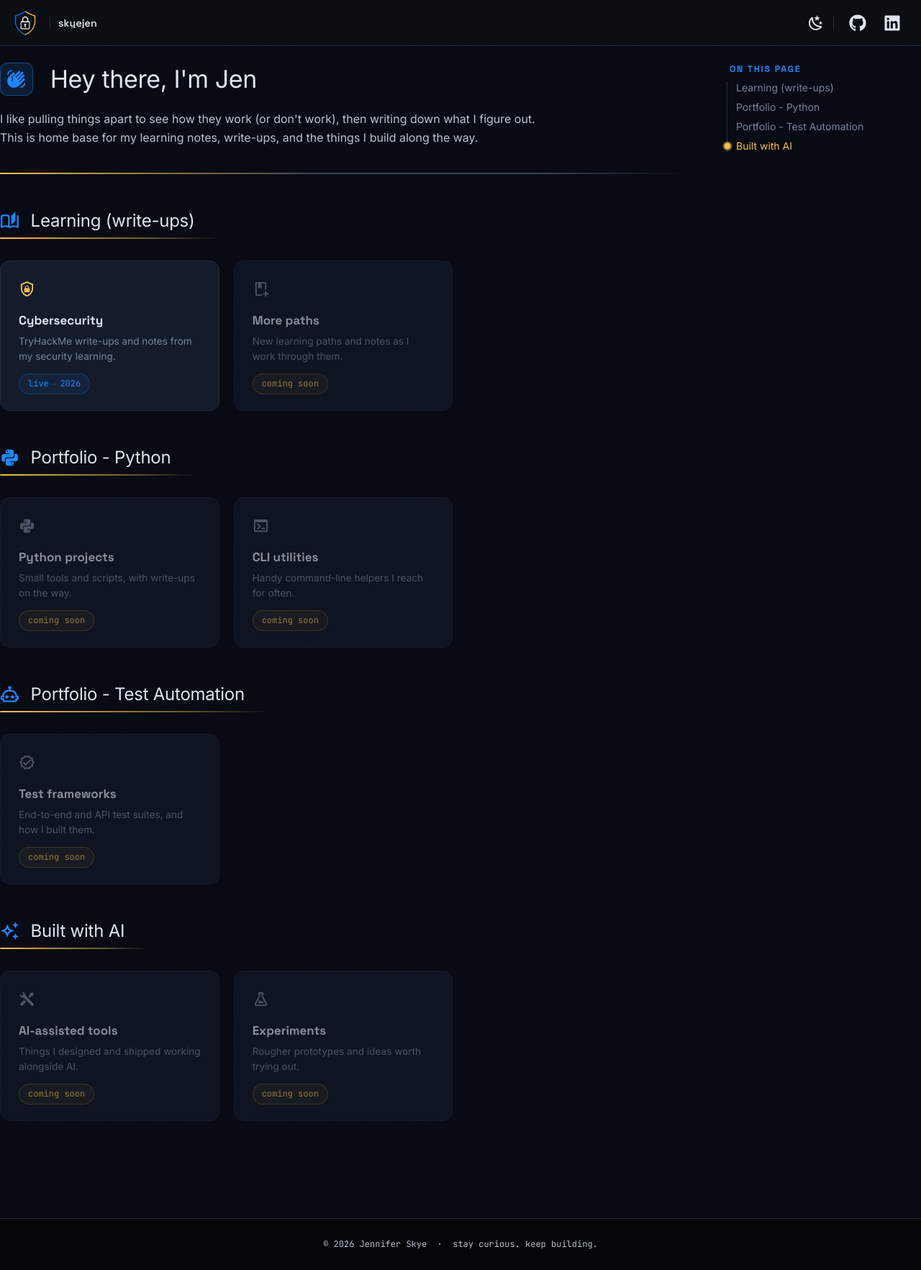
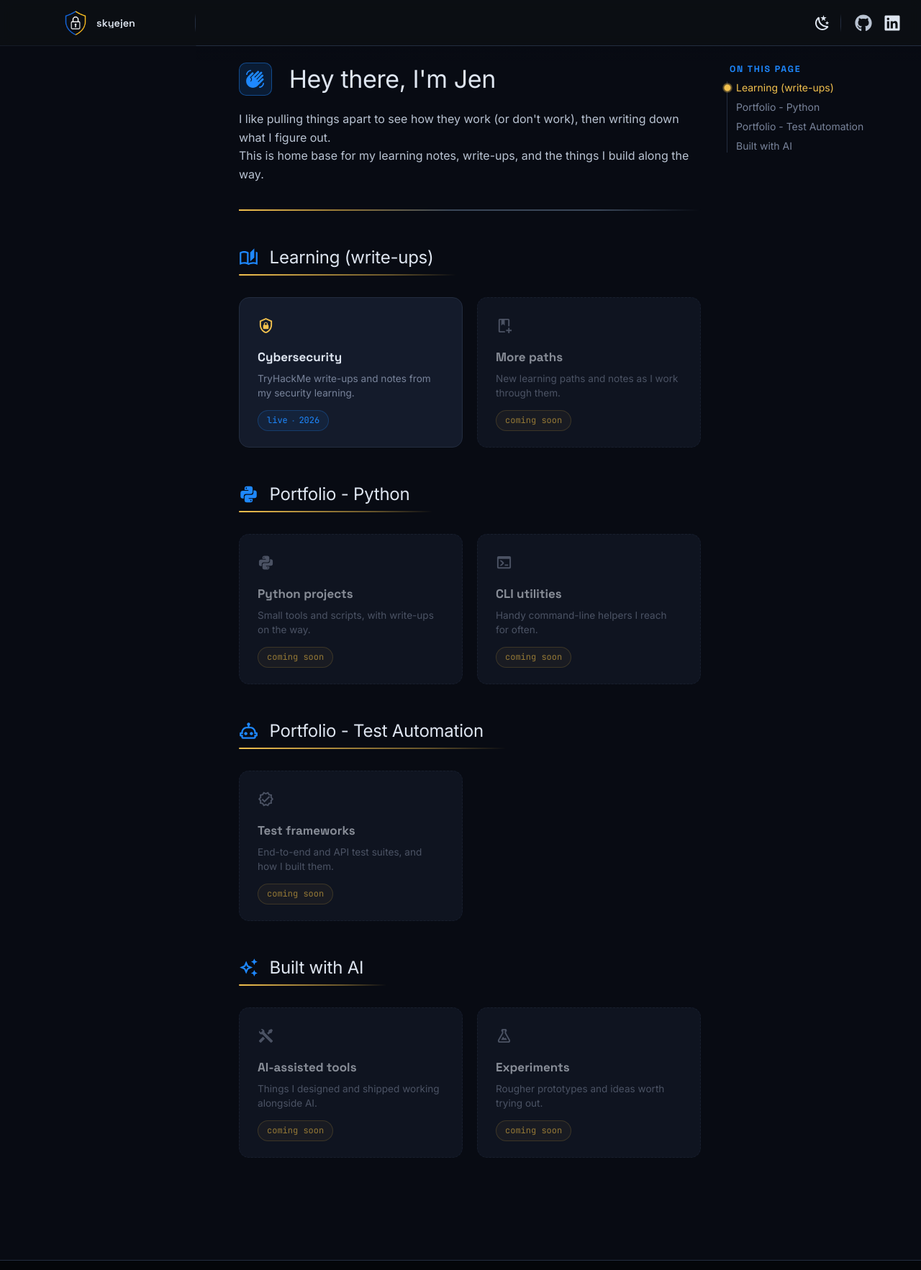
Before and after one commit to skyejen/skyejen.github.io, an MkDocs documentation site: the page built from docs/index.md, in a window 1280 px wide. Shown: the whole page at 72% size. Built offline with MkDocs 1.6.1 and Material for MkDocs 9.7.7, drawn with Linux system fonts in a browser that asks for light colours.

Commit message:
fix: match to cybersec design

```diff
--- a/docs/stylesheets/extra.css
+++ b/docs/stylesheets/extra.css
@@ -1333,70 +1333,53 @@ html.sj-night .sj-night-toggle {
    the content (the theme's 3rem left margin was only there to clear the
    sidebar). Scoped to desktop; mobile has no persistent sidebar anyway. */
 @media screen and (min-width: 76.25em) {
-  .md-sidebar--primary[hidden],
-  .md-sidebar--secondary[hidden] {
-    display: none !important;
+  /* Match cybersec's layout: reserve the left nav column's 13.6rem but keep it
+     empty, so the content and the "On this page" ToC land in the exact same
+     positions as on the cybersecurity site. visibility:hidden holds the column
+     width (display:none would collapse it and shift everything left). Cybersec's
+     own full-width grid, content margin and header line then all apply as-is. */
+  .md-sidebar--primary[hidden] {
+    visibility: hidden;
   }
-  /* No left nav panel, but a right ToC: cap and centre the MAIN grid only, so
-     content + ToC sit as a balanced, centred group instead of the content
-     stranded far left with a void before the ToC. The header/footer grids are
-     left untouched, so they stay full-width. */
-  .md-main__inner.md-grid {
-    max-width: 66rem !important;
-    margin-left: auto !important;
-    margin-right: auto !important;
+  /* The ToC is short and never needs to scroll, so size it to its content and
+     hide the scrollbar entirely — this kills both the load-time flash and the
+     permanent bar Material's styled scrollbar left behind. */
+  .md-sidebar--secondary .md-sidebar__scrollwrap {
+    height: auto !important;
+    max-height: none !important;
+    overflow: hidden;
+    scrollbar-width: none;
   }
-  .md-content__inner {
-    max-width: none;
-    margin-left: 0 !important;
-    padding-right: 1rem;
-  }
-  /* Unify the header's bottom line. The theme fades it over the old sidebar
-     column (first 13.6rem) and only feathers the content area — with no
-     sidebar, make it one solid line and feather the full width. */
-  .md-header::before {
-    background: var(--sj-border);
-  }
-  .md-header::after {
-    left: 0;
+  .md-sidebar--secondary .md-sidebar__scrollwrap::-webkit-scrollbar {
+    display: none;
   }
 }
 
-/* ── Landing header: one solid bar, faded separator after the logo ──────────
-   The ported theme sizes the brand to the (now-removed) sidebar column width
-   and divides it with a solid border, which read as two panels. Drop that so
-   the header is one bar, then separate the logo from the wordmark with the
-   same faded gradient the theme uses elsewhere in the header. */
+/* ── Landing header: match the cybersecurity header ─────────────────────────
+   Logo + name sit in the same 13.6rem brand column as cybersec (so they land in
+   the exact same spot), with a FADED divider at the column edge instead of
+   cybersec's solid one. The divider sits after the name, at the column boundary.
+   The GitHub icon is rendered via Material's source component (same as cybersec),
+   so its muting, hover and separator come from the shared .md-source styles. */
 @media screen and (min-width: 76.25em) {
   .sj-brand {
-    width: auto;
+    width: 13.6rem;
+    justify-content: center;
+    padding-left: 0;
+    gap: 0.3rem;
     border-right: none;
-    justify-content: flex-start;
-    padding-left: 0.7rem;
-    gap: 0.55rem;
+    position: relative;
   }
-}
-.sj-header-title {
-  display: flex;
-  align-items: center;
-  gap: 0.55rem;
-}
-.sj-header-title::before {
-  content: "";
-  width: 1px;
-  height: 1.3rem;
-  background: linear-gradient(to bottom, transparent, var(--sj-border) 30%, var(--sj-border) 70%, transparent);
-  flex-shrink: 0;
-}
-/* Same faded separator, between the night-mode toggle and the social icons
-   (mirrors the divider on the cybersecurity header). */
-.sj-hdr-sep {
-  width: 1px;
-  height: 1.3rem;
-  align-self: center;
-  margin: 0 0.45rem 0 0.2rem;
-  background: linear-gradient(to bottom, transparent, var(--sj-border) 30%, var(--sj-border) 70%, transparent);
-  flex-shrink: 0;
+  .sj-brand::after {
+    content: "";
+    position: absolute;
+    right: 0;
+    top: 50%;
+    transform: translateY(-50%);
+    width: 1px;
+    height: 1.3rem;
+    background: linear-gradient(to bottom, transparent, var(--sj-border) 30%, var(--sj-border) 70%, transparent);
+  }
 }
 
 /* Footer: no social icons here, so centre the copyright line. */
--- a/mkdocs.yml
+++ b/mkdocs.yml
@@ -2,6 +2,9 @@ site_name: skyejen
 site_url: https://skyejen.github.io
 site_description: Jen's home base — learning notes, write-ups, and things built along the way.
 site_author: skyejen
+
+repo_url: https://github.com/skyejen
+repo_name: skyejen
 
 theme:
   name: material
--- a/overrides/partials/header.html
+++ b/overrides/partials/header.html
@@ -19,10 +19,11 @@
     <button class="md-header__button md-icon sj-night-toggle" title="Toggle night mode" aria-label="Toggle night mode" type="button">
       {% include ".icons/material/weather-night.svg" %}
     </button>
-    <span class="sj-hdr-sep" aria-hidden="true"></span>
-    <a class="md-header__button md-icon sj-github" href="https://github.com/skyejen" title="GitHub" rel="noopener" target="_blank">
-      {% include ".icons/fontawesome/brands/github.svg" %}
-    </a>
+    {% if config.repo_url %}
+      <div class="md-header__source">
+        {% include "partials/source.html" %}
+      </div>
+    {% endif %}
     <a class="md-header__button md-icon sj-linkedin" href="https://www.linkedin.com/in/skyejen/" title="LinkedIn" rel="noopener" target="_blank">
       {% include ".icons/fontawesome/brands/linkedin.svg" %}
     </a>
```
